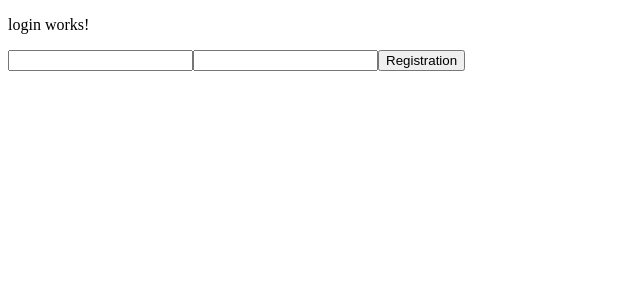
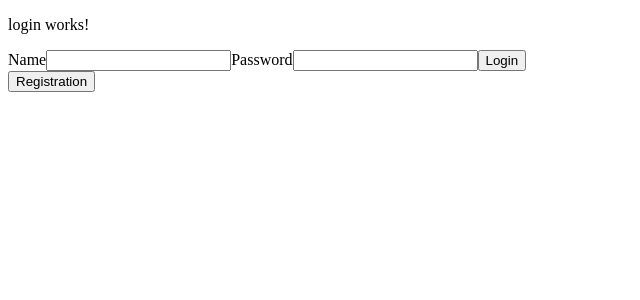
Before and after one commit to nuloxis/memeParadis, an Angular app in the folder front/memeparadis/: page / in a window 1280 px wide. Shown: the top 300 px of the page, without its empty margins (0-640 px from the left). Built offline with nearby package versions, Linux system fonts and the light colour scheme.

Commit message:
logintry_1

```diff
--- a/front/memeparadis/package.json
+++ b/front/memeparadis/package.json
@@ -18,6 +18,7 @@
     "@angular/platform-browser": "^14.2.0",
     "@angular/platform-browser-dynamic": "^14.2.0",
     "@angular/router": "^14.2.0",
+    "angular-local-storage": "^0.7.1",
     "rxjs": "~7.5.0",
     "tslib": "^2.3.0",
     "zone.js": "~0.11.4"
--- a/front/memeparadis/src/app/_components/login/login.component.html
+++ b/front/memeparadis/src/app/_components/login/login.component.html
@@ -1,4 +1,11 @@
 <p>login works!</p>
-<input type="text">
-<input type="text">
+<form #productsFrom="ngForm" (ngSubmit)="loginProduct(productsFrom.value)">
+  <label>Name</label>
+  <input type="text" name="email" ngModel>
+  <label >Password</label>
+  <input type="text" name="password" ngModel>
+
+  <button type="submit">Login</button>
+</form>
+
 <button (click)="goToPage('registration')">Registration</button>
--- a/front/memeparadis/src/app/_components/login/login.component.ts
+++ b/front/memeparadis/src/app/_components/login/login.component.ts
@@ -1,6 +1,7 @@
+import { HttpClient } from '@angular/common/http';
 import { Component, OnInit } from '@angular/core';
 import { Router } from '@angular/router';
-import { RegistrationComponent } from '../registration/registration.component';
+
 
 @Component({
   selector: 'app-login',
@@ -9,12 +10,22 @@ import { RegistrationComponent } from '../registration/registration.component';
 })
 export class LoginComponent implements OnInit {
 
-  constructor(private router:Router) { }
+  constructor(private router:Router,private http:HttpClient) { }
 
   ngOnInit(): void {
   }
   goToPage(pageName:string):void{
     this.router.navigate([`${pageName}`]);
   }
+  loginProduct(addUser: any){
+
+    console.log(addUser);
+    this.http.post('http://127.0.0.1:8080/MemeparadisEE7-1.0-SNAPSHOT/resources/User/login',addUser).subscribe((res)=>{
+      console.log(res);
+      localStorage.setItem('name',JSON.stringify(addUser));
+    },error=>{
+      console.log("Hiba történt",error);
+    });
+  }
 
 }
--- a/front/memeparadis/src/app/app.module.ts
+++ b/front/memeparadis/src/app/app.module.ts
@@ -7,6 +7,7 @@ import {HttpClientModule} from '@angular/common/http';
 import { RegistrationComponent } from './_components/registration/registration.component';
 import { LoginComponent } from './_components/login/login.component';
 import { FormsModule } from '@angular/forms';
+
 
 @NgModule({
   declarations: [
```
Also changed, not shown: 7 other files (tests, documents, lock files or other folders).
